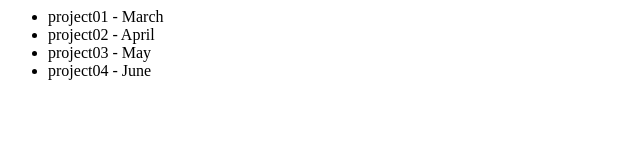
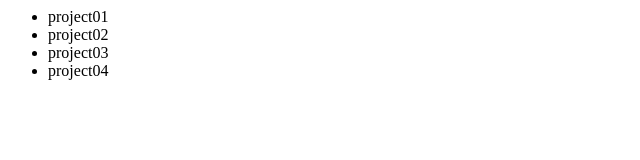
Before and after one commit to silvia2017/something_new, a plain HTML site: page index.html in a window 1280 px wide. Shown: the whole page, without its empty margins (0-640 px from the left). Drawn offline with Linux system fonts and the light colour scheme.

Commit message:
changed main list

```diff
--- a/index.html
+++ b/index.html
@@ -1,10 +1,10 @@
 <div>
     <section>
         <ul>
-            <li>project01 - March</li>
-            <li>project02 - April</li>
-            <li>project03 - May</li>
-            <li>project04 - June</li>
+            <li>project01 </li>
+            <li>project02 </li>
+            <li>project03 </li>
+            <li>project04 </li>
         </ul>
     </section>
 
```
